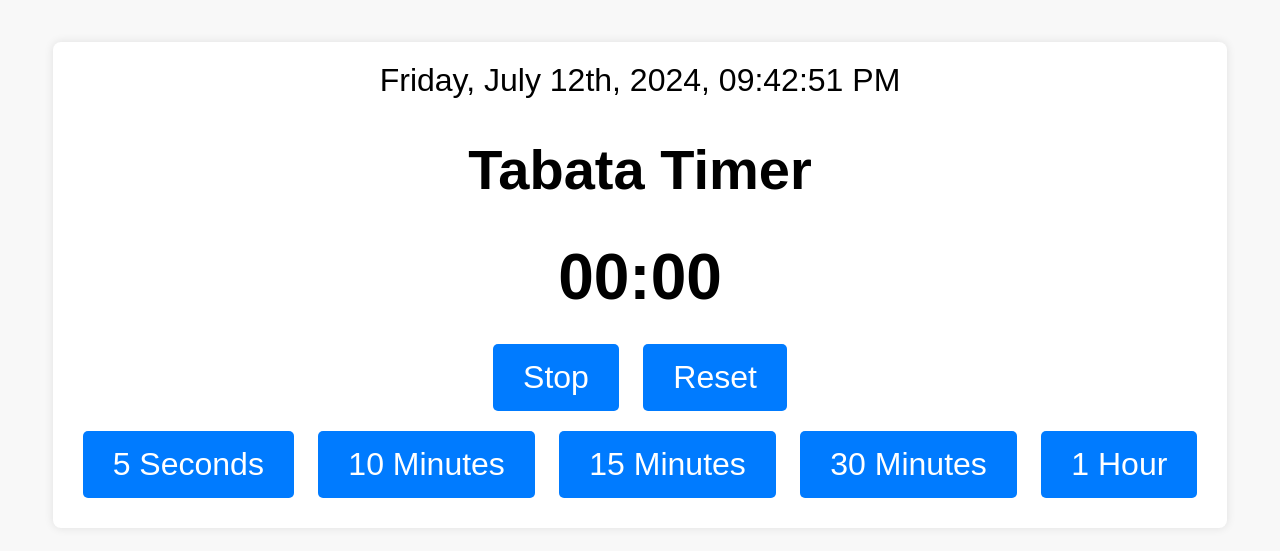
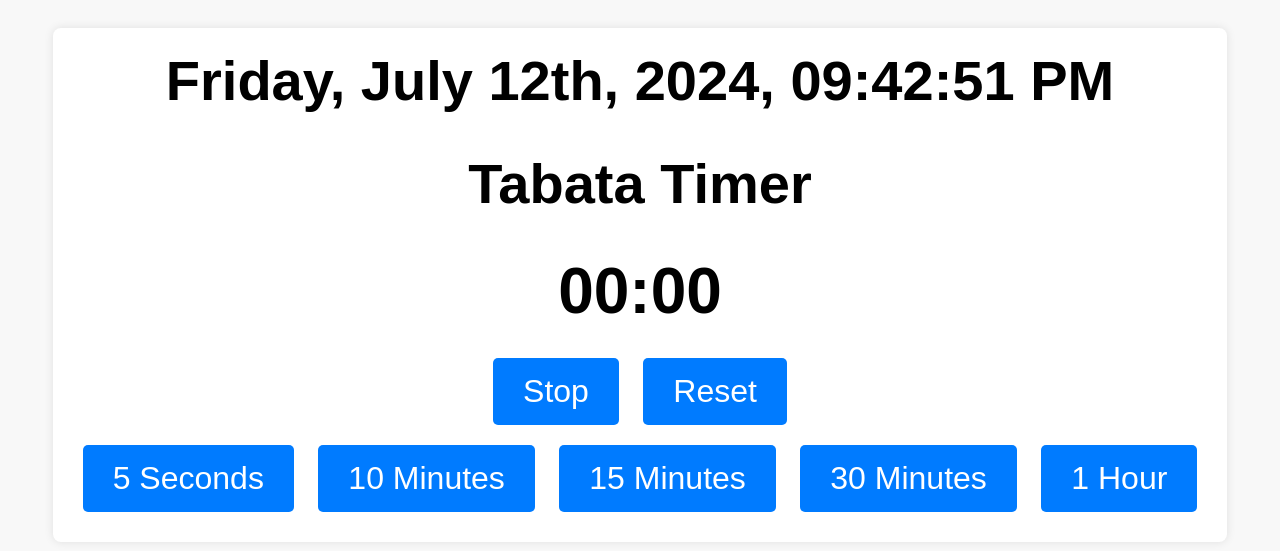
Before and after one commit to jstesting20232023/web, a plain HTML site: page index.html in a window 1280 px wide. Shown: the part 115-666 px from the top of the page. Drawn offline with Linux system fonts and the light colour scheme.

Commit message:
Update styles.css

```diff
--- a/styles.css
+++ b/styles.css
@@ -18,8 +18,9 @@ body {
 }
 
 #datetime {
-    font-size: 2em; /* Tamaño más grande para la fecha y hora */
+    font-size: 3.5em; /* Tamaño más grande para la fecha y hora */
     margin-bottom: 20px;
+	font-weight: bold;
 }
 
 h1 {
```
